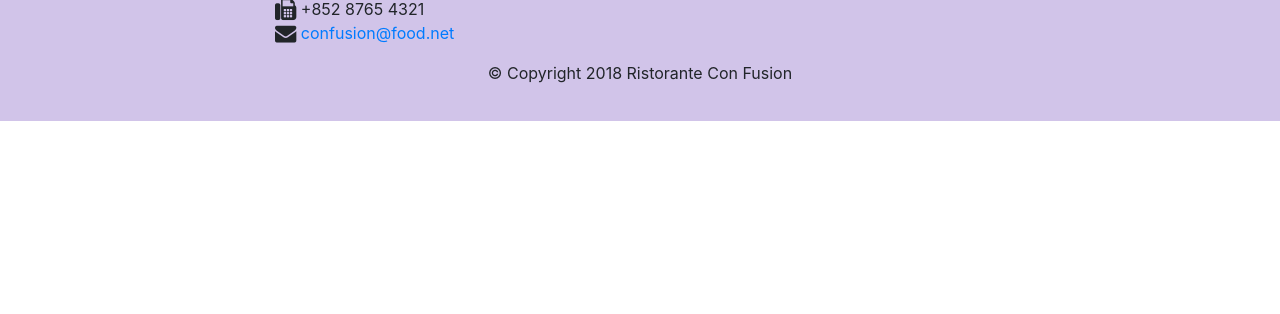
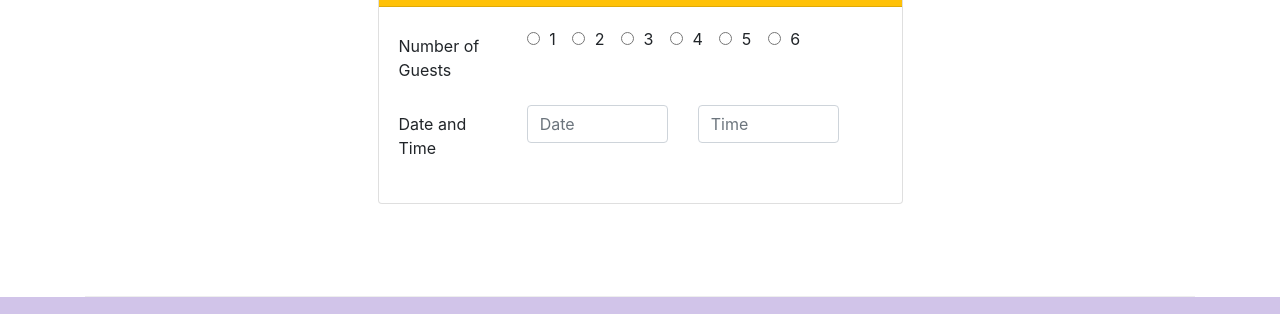
Before and after one commit to nirav7707/bootstrap, a website: page index.html in a window 1280 px wide. Shown: the part 1685-1999 px from the top of the page. Before the commit the page ends 1806 px from the top, so only its background shows below. Drawn offline with nearby package versions, Linux system fonts and the light colour scheme.

Commit message:
reservertable

```diff
--- a/index.html
+++ b/index.html
@@ -64,8 +64,11 @@
               your culinary senses!
             </p>
           </div>
-          <div class="col-12 col-sm align-self-center">
+          <div class="col-12 col-sm-3 align-self-center">
             <img src="img/logo.png" class="img-fluid">
+        </div>
+        <div class="col-12 col-sm-3 align-self-center">
+          <a role="button" class="btn btn-warning" href="#reserve">Reserve Table</a>
         </div>
         </div>
       </div>
@@ -80,7 +83,7 @@
             <img class="d-flex mr-3 img-tumbnail align-self-center" src="img/uthappizza.png">
             <div class="media-body">
             <h2 class="mt-0">Uthappizza<span class="badge badge-danger ml-1">HOT</span><span class="badge badge-pill badge-secondary ml-1">$4.99</span></h2>
-            <p>
+            <p class="d-none d-sm-block">
               A unique combination of Indian Uthappam (pancake) and Italian pizza,
               topped with Cerignola olives, ripe vine cherry tomatoes, Vidalia
               onion, Guntur chillies and Buffalo Paneer.
@@ -104,8 +107,8 @@
             <img class="d-flex mr-3 img-tumbnail align-self-center" src="img/buffet.png">
             <div class="media-body" >
 
-              <h2 class="mr-0">Weekend Grand Buffet</h2>
-              <p>
+              <h2 class="mr-0">Weekend Grand Buffet<span class="badge badge-danger">NEW</span></h2>
+              <p class="d-none d-sm-block">
                 Featuring mouthwatering combinations with a choice of five different
                 salads, six enticing appetizers, six main entrees and five choicest
                 desserts. Free flowing bubbly and soft drinks. All for just $19.99
@@ -125,7 +128,7 @@
             <div class="media-body">
           <h2 class="ml-0">Alberto Somayya</h2>
           <h4>Executive Chef</h4>
-          <p>
+          <p class="d-none d-sm-block">
             Award winning three-star Michelin chef with wide International
             experience having worked closely with whos-who in the culinary
             world, he specializes in creating mouthwatering Indo-Italian fusion
@@ -135,6 +138,67 @@
           <img class="d-flex ml-3 img-tumbnail align-self-center" src="img/alberto.png">
           </div>
         </div>
+      </div>
+      <br>
+      <br>
+      <div class="row row-content align-item-center">
+      <div class="col-sm-6 offset-sm-3 " id="reserve">
+        <div class="card">
+          <h3 class="card-header  bg-warning text-white">Reserve a Table</h3>
+          <div class="card-body">
+            <form>
+              <div class="form-group row">
+                  <label for="firstname" class="col-md-3 col-form-label">Number of Guests</label>
+                  <div class="col-md-9">
+                    <div class="form-check-inline">
+                      <label class="form-check-label">
+                        <input type="radio" class="form-check-input" name="optradio"> 1
+                      </label>
+                    </div>
+                    <div class="form-check-inline">
+                      <label class="form-check-label">
+                        <input type="radio" class="form-check-input" name="optradio"> 2
+                      </label>
+                    </div>
+                    <div class="form-check-inline">
+                      <label class="form-check-label">
+                        <input type="radio" class="form-check-input" name="optradio"> 3
+                      </label>
+                    </div>
+                    <div class="form-check-inline">
+                      <label class="form-check-label">
+                        <input type="radio" class="form-check-input" name="optradio"> 4
+                      </label>
+                    </div>
+                    <div class="form-check-inline">
+                      <label class="form-check-label">
+                        <input type="radio" class="form-check-input" name="optradio"> 5
+                      </label>
+                    </div>
+                    <div class="form-check-inline">
+                      <label class="form-check-label">
+                        <input type="radio" class="form-check-input" name="optradio"> 6
+                      </label>
+                    </div>
+                  </div>
+
+              </div>
+
+              <div class="form-group row">
+                  <label for="areacode" class="col-md-3 col-form-label">Date and Time</label>
+                  <div class="col-md-4">
+                      <input type="text" class="form-control"  placeholder="Date" >
+                  </div>
+                  <div class="col-md-4">
+                      <input type="text" class="form-control"placeholder="Time">
+                  </div>
+
+              </div>
+
+          </form>
+          </div>
+        </div>
+      </div>
       </div>
     </div>
 
```
